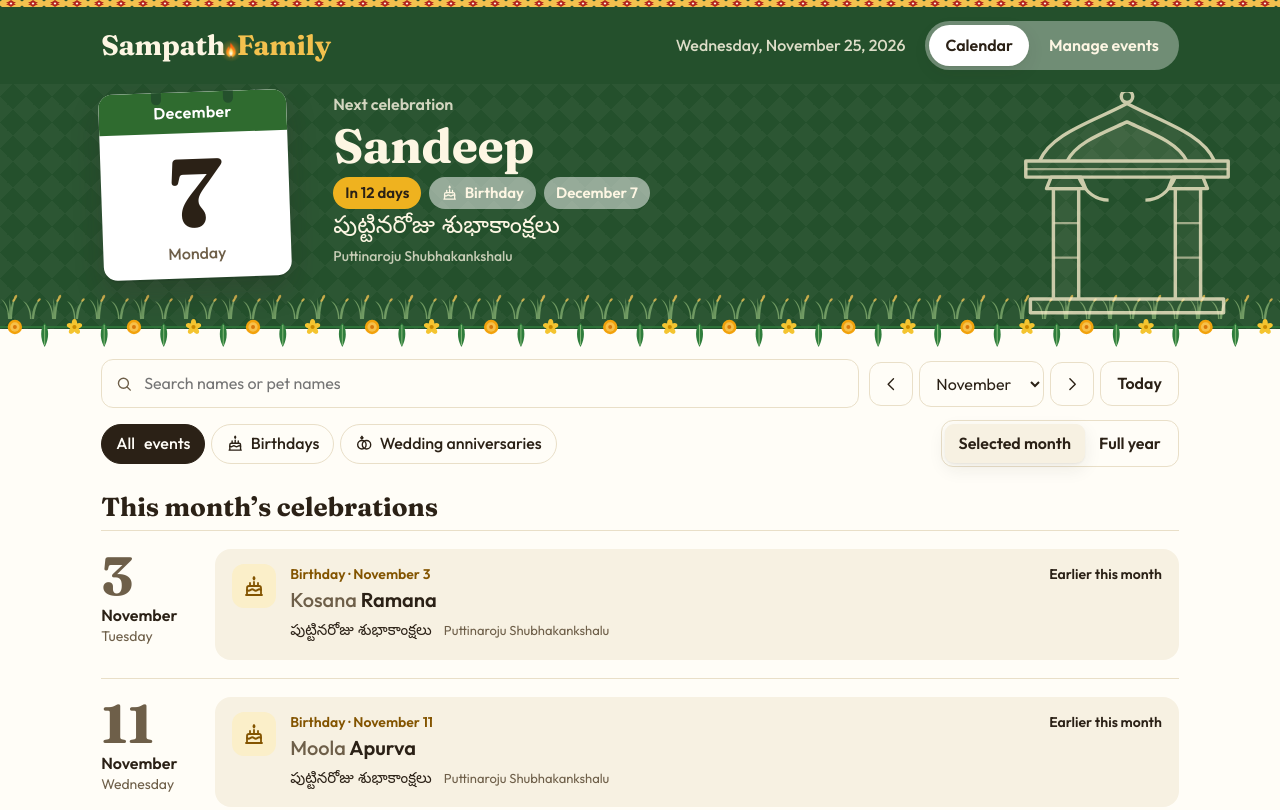
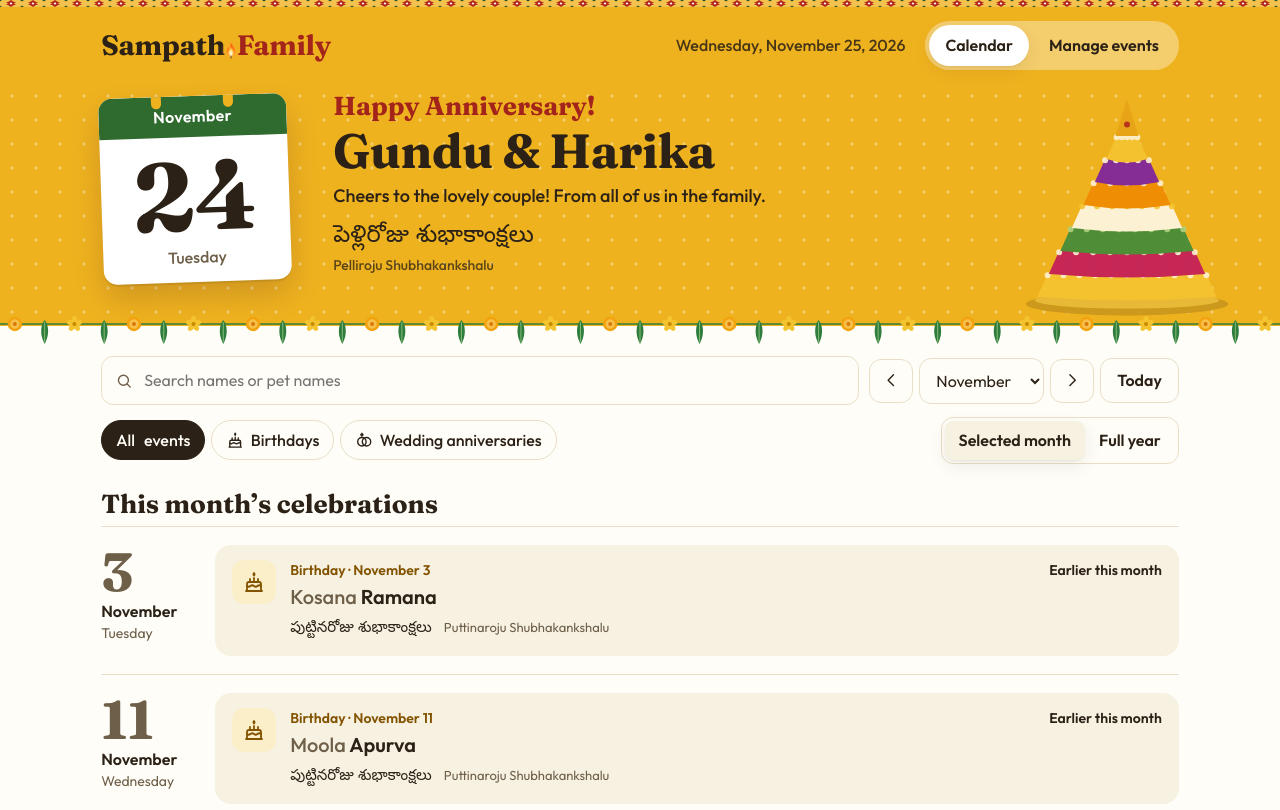
Before and after one commit to MSR024/sampath, a plain HTML site: page index.html in a window 1280 px wide. Shown: the top 810 px of the page. Drawn offline with Linux system fonts and the light colour scheme; a web font is replaced by a local one.

Commit message:
Keep Gundu & Harika's anniversary on top through Nov 25 (launch ran late)
Co-Authored-By: Claude Opus 5.5 <noreply@anthropic.com>
Claude-Session: https://claude.ai/code/session_0135V8t58AjnNG7mUqQ1fBKC

```diff
--- a/index.html
+++ b/index.html
@@ -542,7 +542,7 @@ body{-webkit-tap-highlight-color:transparent;-webkit-text-size-adjust:100%}
 <dialog id="dlg" aria-labelledby="dlgTitle"></dialog>
 <div class="toasts" id="toasts" role="status" aria-live="polite"></div>
 
-<script>window.RGC_SITE = {"name":"Sampath.Family","shortName":"Sampath.Family","brand":"Sampath.Family","domain":"www.sampath.family","description":"Sampath.Family — birthdays and wedding anniversaries of our family, near and far. See who's celebrating today and this month.","ogDescription":"Who's celebrating today and this month — birthdays and anniversaries of the Sampath family.","ogLine":"Our family, near and far","fromUs":"From all of us in the family","timeZone":"Asia/Kolkata","timeZoneLabel":"India time (IST)","storageKey":"family-celebrations:v1","themeColor":"#24502c","brandA":"Sampath","brandB":"Family","ogDomain":"Sampath.Family","launchDate":"2026-12-19","launchNote":"Sampath Anna’s birthday","publicEditing":false,"footerNote":"www.Sampath.Family · Sampath Anna, you will always remain with us."};</script>
+<script>window.RGC_SITE = {"name":"Sampath.Family","shortName":"Sampath.Family","brand":"Sampath.Family","domain":"www.sampath.family","description":"Sampath.Family — birthdays and wedding anniversaries of our family, near and far. See who's celebrating today and this month.","ogDescription":"Who's celebrating today and this month — birthdays and anniversaries of the Sampath family.","ogLine":"Our family, near and far","fromUs":"From all of us in the family","timeZone":"Asia/Kolkata","timeZoneLabel":"India time (IST)","storageKey":"family-celebrations:v1","themeColor":"#24502c","brandA":"Sampath","brandB":"Family","ogDomain":"Sampath.Family","launchDate":"2026-12-19","launchNote":"Sampath Anna’s birthday","publicEditing":false,"footerNote":"www.Sampath.Family · Sampath Anna, you will always remain with us.","holdOver":{"eventId":"anniversary-satish-reddy-harika","through":"2026-11-25","why":"Launch day ran late, so Gundu & Harika's anniversary stays on top one more day"}};</script>
 <script>/* Family celebrations site — pure logic (no DOM). Works in the browser (window.RGC) and in Node (module.exports). */
 (function (root) {
   "use strict";
@@ -715,6 +715,19 @@ body{-webkit-tap-highlight-color:transparent;-webkit-text-size-adjust:100%}
       else if (d === best) list.push(ev);
     }
     return { days: best, events: sortEvents(list) };
+  }
+  // One-off: keep a recent celebration on top for a few extra days (site.json "holdOver":
+  // { eventId, through: "YYYY-MM-DD" }). Ends by itself after "through" (in the base time zone),
+  // and only applies if the event happened within the last 7 days.
+  function heldOver(events, today, cfg) {
+    if (!cfg || !cfg.eventId || !cfg.through) return null;
+    const [y, m, d] = String(cfg.through).split("-").map(Number);
+    const t = startOfDay(today || new Date());
+    if (!(y && m && d) || t > new Date(y, m - 1, d)) return null;
+    const ev = events.find((e) => e.id === cfg.eventId);
+    if (!ev) return null;
+    const ago = (t - occurrenceIn(ev, t.getFullYear())) / 86400000;
+    return ago >= 0 && ago <= 7 ? { days: 0, events: [ev], heldOver: true } : null;
   }
   // Soonest date strictly after today (used when today already has celebrations).
   function nextAfterToday(events, today) {
@@ -1144,7 +1157,7 @@ body{-webkit-tap-highlight-color:transparent;-webkit-text-size-adjust:100%}
     phon, COMMUNITIES, communitiesOf, greetingsFor, wishText,
     STORAGE_KEY, SCHEMA_VERSION, MONTHS, DAYS_IN_MONTH, norm,
     displayName, familyNameOf, formatDayMonth, compareEvents, sortEvents, groupByDate, eventsInMonth, monthSummary,
-    BASE_TIME_ZONE, todayIn, currentMonth, daysUntil, relativeLabel, nextCelebration, nextAfterToday, upcoming,
+    BASE_TIME_ZONE, todayIn, currentMonth, daysUntil, relativeLabel, nextCelebration, nextAfterToday, upcoming, heldOver,
     buildAliasIndex, matchesQuery, filterEvents, matchedAlias,
     validateEvent, makeId, isDuplicate, findDuplicate, mergeEvents,
     exportData, exportJSON, parseImport, planImport, applyImport,
@@ -1335,11 +1348,14 @@ function renderHero() {
   const narrow = matchMedia("(max-width:600px)").matches;
   $("#todayDate").textContent = S.today.toLocaleDateString(undefined, narrow ? { weekday: "short", month: "short", day: "numeric" } : { weekday: "long", month: "long", day: "numeric", year: "numeric" });
   $("#todayDate").title = `Celebrations follow ${R.SITE.timeZoneLabel || R.BASE_TIME_ZONE}, wherever you are.`;
-  const next = R.nextCelebration(S.events, S.today);
+  const live = R.nextCelebration(S.events, S.today);
+  // A real celebration today always wins over a held-over one.
+  const next = (live && live.days === 0 ? null : R.heldOver(S.events, S.today, R.SITE.holdOver)) || live;
   const box = $("#heroInner");
   if (!next) { box.innerHTML = `<div class="hero-text"><p class="eyebrow">No celebrations yet</p><h2>Add the first birthday or anniversary</h2><a class="btn primary" href="#manage">Manage events</a></div>`; return; }
   const events = next.events, first = events[0];
-  const date = new Date(S.today.getFullYear(), S.today.getMonth(), S.today.getDate() + next.days);
+  const date = next.heldOver ? new Date(S.today.getFullYear(), first.month - 1, first.day)
+    : new Date(S.today.getFullYear(), S.today.getMonth(), S.today.getDate() + next.days);
   // On the day, dress the top space in the celebrant's regional theme (Telangana for Telugu families).
   const LOOKS = { telugu: "telangana", tamil: "tamil", "tamil-sourashtra": "sourashtra", malayali: "kerala", muslim: "muslim" };
   const look = next.days === 0 ? LOOKS[R.communitiesOf(first, S.events)[0]] || "" : "";
```
Also changed, not shown: dev/site.json (+6 -1 lines), dev/src/index.html (+5 -2 lines), dev/src/logic.js (+14 -1 lines), dev/test/site.test.js (+9 -0 lines), 1 other file.
